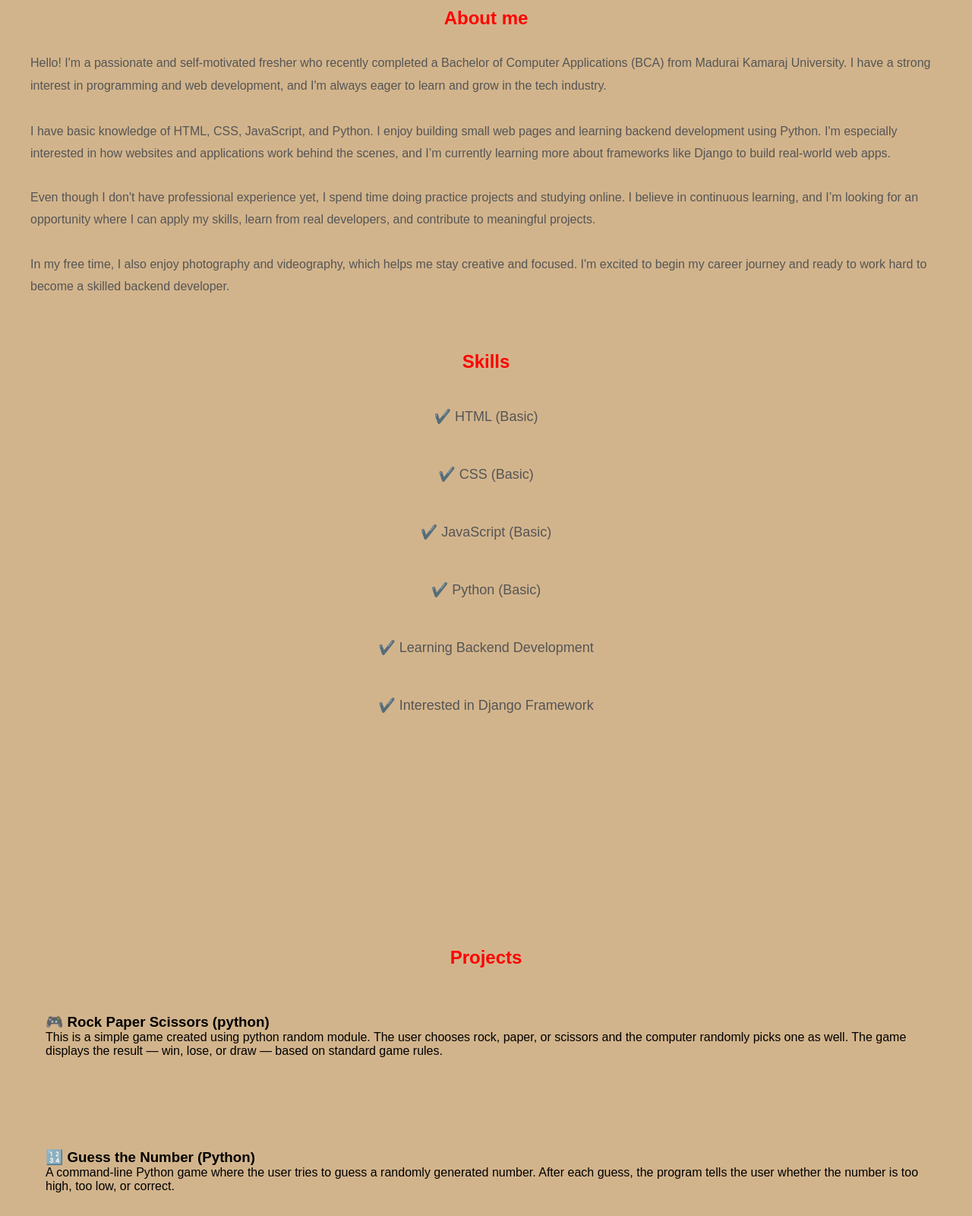
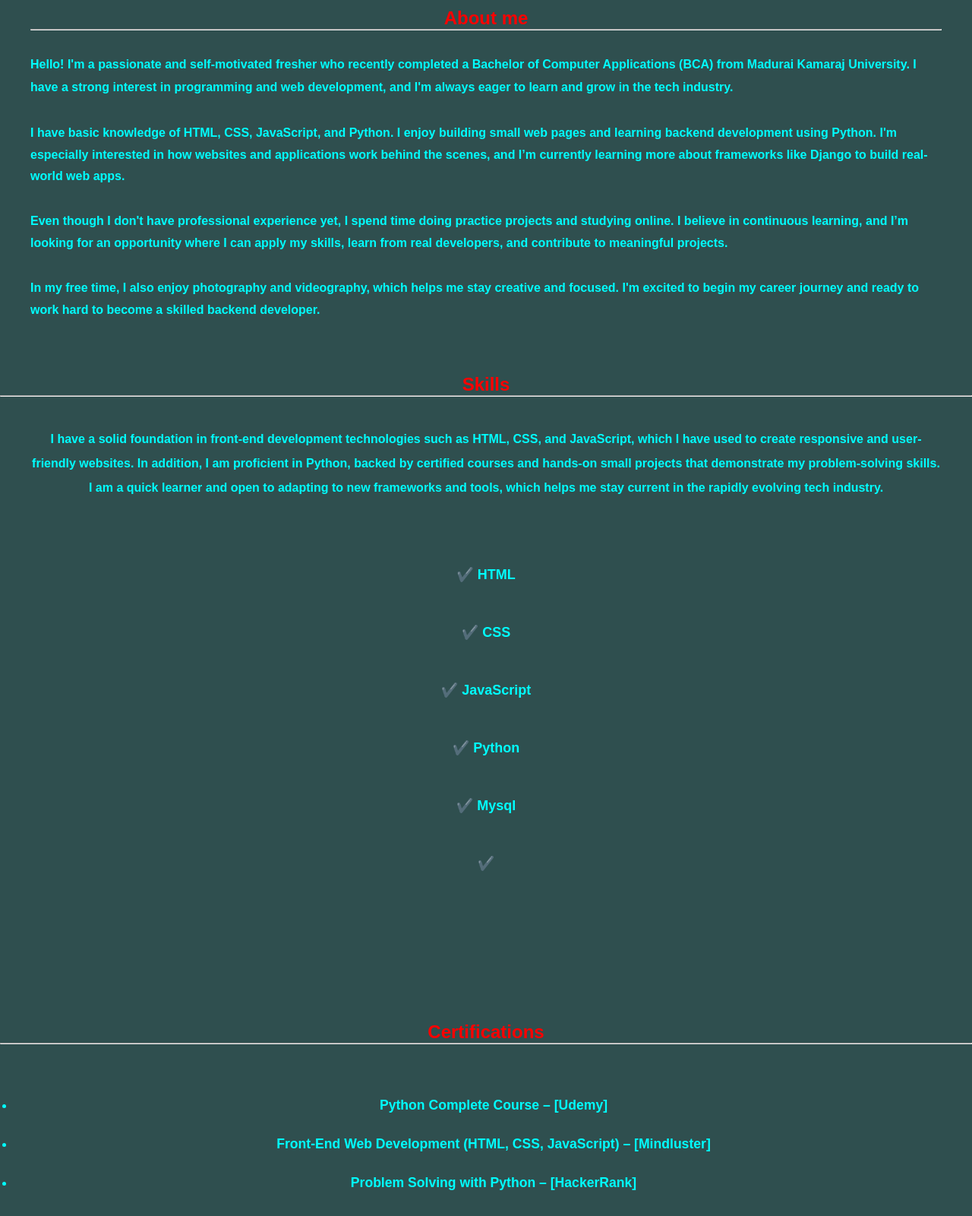
Before and after one commit to Bahurudeen-Developer/portfolio, a plain HTML site: page index.html in a window 1280 px wide. Shown: the part 880-2480 px from the top of the page at 76% size. Drawn offline with Linux system fonts and the light colour scheme.

Commit message:
Add files via upload
Add colours

```diff
--- a/index.html
+++ b/index.html
@@ -5,8 +5,12 @@
     <meta name="viewport" content="width=device-width, initial-scale=1.0">
     <title>Mohammed bahurudeen | portfolio</title>
     <link rel="stylesheet" href="style.css">
+
+
 </head>
 <body>
+
+  <strong>
 
     <nav class="nav">
         <a href="#" class="logo">portfolio</a>
@@ -15,8 +19,10 @@
             <li><a href="#">Home</a></li>
             <li><a href="#about-me">About</a></li>
             <li><a href="#skills">Skills</a></li>
+            <li><a href="#certifications">certificates</a></li>
             <li><a href="#projects">projects</a></li>
             <li><a href="#contact">Contact</a></li>
+
 
         </ul>
 
@@ -30,7 +36,7 @@
                 <span style="--i:3;" data-text="Web Developer">Web Developer</span>
                 <span style="--i:2;" data-text="Python Developer">Python Developer</span>
             </h2>
-            <p style="color: green;">I am a motivated and enthusiastic fresher with a strong interest in programming and web development. I have a basic understanding of HTML, CSS, JavaScript, and Python. I enjoy learning new technologies and building simple web projects to improve my skills. I am looking for an opportunity to grow as a backend developer and contribute to real-world projects. I am eager to learn, quick to adapt, and ready to take on new challenges in the tech industry.</p>
+            <p style="color:cyan;">I am a motivated and enthusiastic fresher with a strong interest in programming and web development. I have a basic understanding of HTML, CSS, JavaScript, and Python. I enjoy learning new technologies and building simple web projects to improve my skills. I am looking for an opportunity to grow as a backend developer and contribute to real-world projects. I am eager to learn, quick to adapt, and ready to take on new challenges in the tech industry.</p>
             <div class="btn-sci">
 
                 <a href="bahurudeen (Resume).pdf" class="btn">Download Cv</a>
@@ -39,7 +45,7 @@
         <div class="home-img">
             <div class="img-box">
                 <div class="img-item">
-                    <img src="img.png" alt="">
+                    <img src="img.png" class="img">
                 </div>
             </div>
         </div>
@@ -47,36 +53,58 @@
 
     <section class="about" id="about-me">
   <h2 style="color: red;" class="head">About me</h2>
-  <p style="line-height: 1.9; color: #555;" class="para">
+  <hr style="color: black;">
+  <p style="line-height: 1.9; color:cyan;" class="para">
     Hello! I'm a passionate and self-motivated fresher who recently completed a Bachelor of Computer Applications (BCA) from Madurai Kamaraj University. I have a strong interest in programming and web development, and I'm always eager to learn and grow in the tech industry.
   </p>
-  <p style="line-height: 1.8; color: #555;" class="para">
+  <p style="line-height: 1.8; color:cyan;" class="para">
     I have basic knowledge of HTML, CSS, JavaScript, and Python. I enjoy building small web pages and learning backend development using Python. I'm especially interested in how websites and applications work behind the scenes, and I’m currently learning more about frameworks like Django to build real-world web apps.
   </p>
-  <p style="line-height: 1.8; color: #555;" class="para">
+  <p style="line-height: 1.8; color: cyan;" class="para">
     Even though I don't have professional experience yet, I spend time doing practice projects and studying online. I believe in continuous learning, and I’m looking for an opportunity where I can apply my skills, learn from real developers, and contribute to meaningful projects.
   </p>
-  <p style="line-height: 1.8; color: #555;" class="para">
+  <p style="line-height: 1.8; color: cyan;" class="para">
     In my free time, I also enjoy photography and videography, which helps me stay creative and focused. I'm excited to begin my career journey and ready to work hard to become a skilled backend developer.
   </p>
 </section>
 
 <section class="skills" id="skills">
   <h2 style="color: red;" class="head">Skills</h2>
-  <ul style="line-height: 2; color: #555; list-style: none; padding-left: 0;">
-    <li class="ll">✔️ HTML (Basic)</li>
-    <li class="ll">✔️ CSS (Basic)</li>
-    <li class="ll">✔️ JavaScript (Basic)</li>
-    <li class="ll">✔️ Python (Basic)</li>
-    <li class="ll">✔️ Learning Backend Development</li>
-    <li class="ll">✔️ Interested in Django Framework</li>
+  <hr>
+  <ul style="line-height: 2; color:aqua; list-style: none; padding-left: 0;">
+
+    <p style="padding: 40px; color: cyan;" >I have a solid foundation in front-end development technologies such as HTML, CSS, and JavaScript, which I have used to create responsive and user-friendly websites. In addition, I am proficient in Python, backed by certified courses and hands-on small projects that demonstrate my problem-solving skills. I am a quick learner and open to adapting to new frameworks and tools, which helps me stay current in the rapidly evolving tech industry.</p>
+    <li class="ll">✔️ HTML </li>
+    <li class="ll">✔️ CSS </li>
+    <li class="ll">✔️ JavaScript </li>
+    <li class="ll">✔️ Python </li>
+    <li class="ll">✔️ Mysql</li>
+    <li class="ll">✔️ </li>
   </ul>
 </section>
 
+<section id="certifications">
+  <h2 style="text-align: center; padding-top: 150px; color: red;">Certifications</h2>
+  <hr>
+  <ul style="color: cyan;">
+    <li style="color: cyan;">
+      <strong style="color: cyan;">Python Complete Course</strong> – [Udemy]
+    </li>
+    <li style="color: cyan;">
+      <strong style="color: cyan;">Front-End Web Development (HTML, CSS, JavaScript)</strong> – [Mindluster]
+    </li>
+    <li style="color: cyan;">
+      <strong style="color: cyan;">Problem Solving with Python</strong> – [HackerRank]
+    </li>
+  </ul>
+</section>
+
+
 <section class="projects" id="projects">
   <h2 style="color: red;" class="head">Projects</h2>
+  <hr>
 
-  <div class="project-list">
+  <div class="project-list" style="color: cyan;">
     <div class="project1">
       <h3>🎮 Rock Paper Scissors (python)</h3>
       <p>This is a simple game created using python random module. The user chooses rock, paper, or scissors and the computer randomly picks one as well. The game displays the result — win, lose, or draw — based on standard game rules.</p>
@@ -102,19 +130,26 @@
 
 <section class="contact" id="contact" style="padding: 40px 20px; color: #555; max-width: 600px; margin: auto; font-family: sans-serif;">
   <h2 style="color: red;">Contact</h2>
-  <section class="con">
-  <p><strong>Name:</strong> Mohammed Bahurudeen</p>
-  <p><strong>Phone:</strong> +916382476485</p>
-  <p><strong>Email:</strong> <a href="mailto:your-email@example.com" style="color: blue; text-decoration: none;">Bahurutheenm@gmail.com</a></p>
+  <hr>
+  <section class="con" style="color: cyan;">
+  <p style="color: cyan;"><strong style="color: red;">Name:</strong> Mohammed Bahurudeen</p>
+  <p style="color: cyan;"><strong style="color: red;">Phone:</strong> +916382476485</p>
+  <p style="color: cyan;"><strong style="color: red;">Email:</strong> <a href="mailto:your-email@example.com" style="color: cyan; text-decoration: none;">Bahurutheenm@gmail.com</a></p>
   </section>
   <hr style="margin: 30px 0; border-color: #ccc;">
 
-  <p style="font-size: 14px; color: #999; text-align: center;">&copy; 2025 Mohammed Bahurudeen. All rights reserved.</p>
-</section>
+  <p style="font-size: 14px; color:cyan
 
 
 
 
 
+  ; text-align: center;">&copy; 2025 Mohammed Bahurudeen. All rights reserved.</p>
+</section>
+
+
+</strong>
+
+
 </body>
 </html>
--- a/style.css
+++ b/style.css
@@ -8,7 +8,7 @@
 
 body{
 
-    background-color:tan;
+    background-color:darkslategray;
 }
 
 a{
@@ -150,7 +150,7 @@ a{
     position: relative;
     width: 100%;
     height: 100%;
-    background: purple;
+    background:greenyellow;
     border-radius: 50%;
     display: flex;
     justify-content: center;
@@ -164,7 +164,11 @@ a{
     display: block;
     width: 85%;
     object-fit: cover;
+
+
 }
+
+
 
 .about{
 
@@ -175,6 +179,7 @@ a{
 .head{
 
     text-align: center;
+
 }
 .para{
 
@@ -230,3 +235,43 @@ html {
 
     padding: 40px;
 }
+
+#certifications {
+  margin-top: 40px;
+}
+
+
+
+#certifications ul {
+  list-style-type: disc;
+  padding-left: 20px;
+  text-align: center;
+  padding-top: 50px;
+}
+
+#certifications li {
+  font-size: 1.1rem;
+  margin-bottom: 10px;
+  color: #555;
+  padding-top: 20px;
+}
+
+.img{
+
+
+    transition: transform 0.3s ease, box-shadow 0.3s ease;
+}
+
+.img:hover {
+  transform: scale(1.05);
+  box-shadow: 0 4px 15px rgba(0, 0, 0, 0.2);
+}
+
+.img {
+  animation: float 3s ease-in-out infinite;
+}
+
+@keyframes float {
+  0%, 100% { transform: translateY(0); }
+  50% { transform: translateY(-10px); }
+}
```
